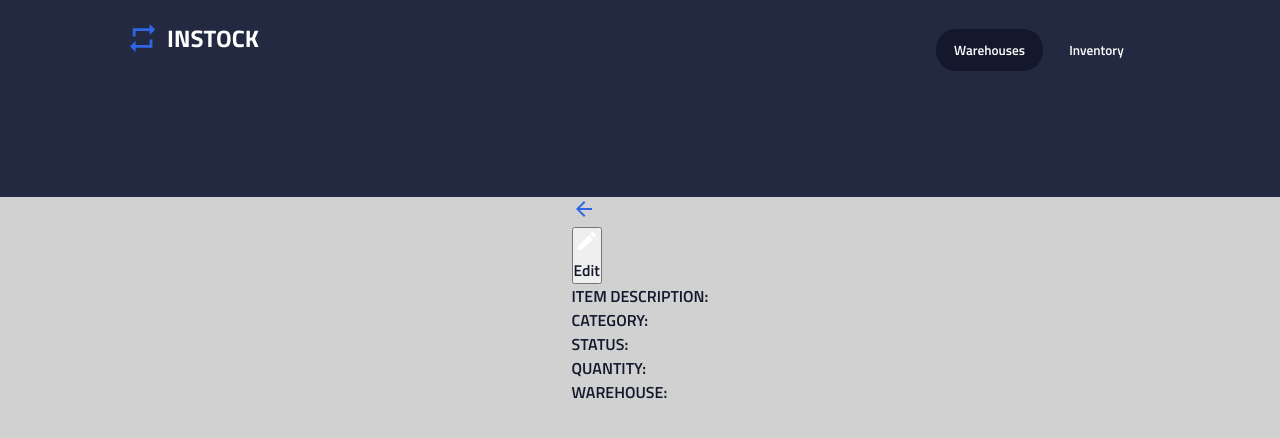
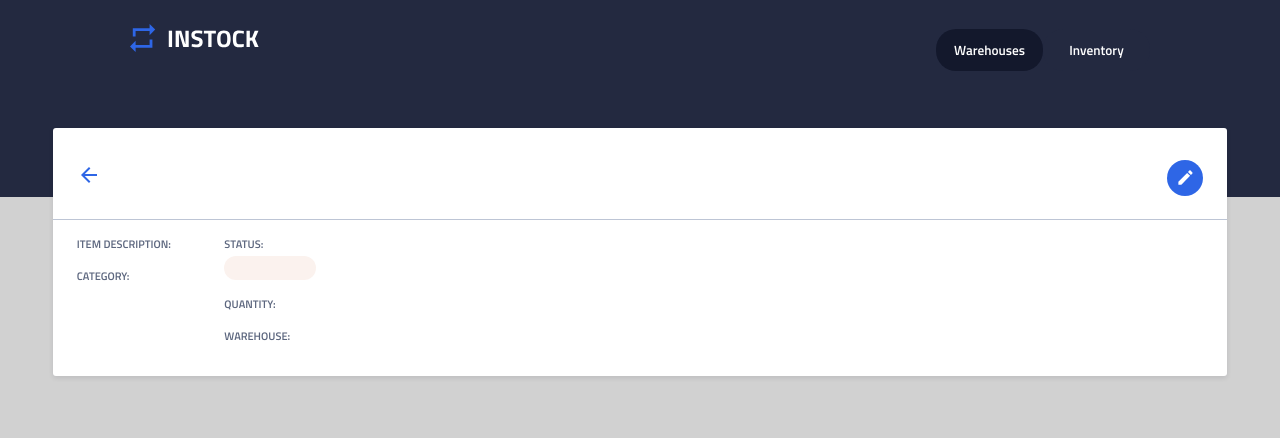
Before and after one commit to MacDavid1989/david-macdonald-instock, a React (Create React App) app in the folder client/: page /warehouse/1/inventory/add in a window 1280 px wide. Shown: the top 438 px of the page. Built offline with nearby package versions, Linux system fonts and the light colour scheme; no server answers.

Commit message:
utilize similar styling from warehouse details page. update BEM classes for some elements with issues.

```diff
--- a/client/src/pages/ItemDetails/ItemDetails.js
+++ b/client/src/pages/ItemDetails/ItemDetails.js
@@ -1,6 +1,7 @@
 import React, { Component } from 'react';
 import axios from 'axios';
 import {Link} from 'react-router-dom';
+import './ItemDetails.scss'
 import backArrow from '../../Assets/Icons/arrow_back-24px.svg'
 import editWhite from '../../Assets/Icons/edit-24px-white.svg'
 
@@ -23,7 +24,7 @@ class ItemDetails extends Component {
             <>
                 <div className="item">
                     <section className="item__banner">
-                        <div className="item__header">
+                        <div className="banner__header">
                             <Link to={`/warehouse/${this.props.match.params.warehouseId}/inventory`}>
                                 <img className="banner__arrow" src={backArrow} alt=""/>
                             </Link>
@@ -50,12 +51,12 @@ class ItemDetails extends Component {
                         <div className="item__info">
                             <div className="item__stock">
                                 <div className="item__status">
-                                    <h4 className="item__heading">STATUS:</h4>
-                                    <p className={!!this.state.item&&this.state.item.status.toUpperCase() === 'IN STOCK' ? "item__value item__value--in" : "item__value item__value--out"}>{!!this.state.item&&this.state.item.status}</p>
+                                    <h4 className="status__heading">STATUS:</h4>
+                                    <p className={!!this.state.item&&this.state.item.status.toUpperCase() === 'IN STOCK' ? "status__value status__value--in" : "status__value status__value--out"}>{!!this.state.item&&this.state.item.status}</p>
                                 </div>
                                 <div className="item__quantity">
-                                    <h4 className="item__heading">QUANTITY:</h4>
-                                    <p className="item__text">{!!this.state.item&&this.state.item.quantity}</p>
+                                    <h4 className="quantity__heading">QUANTITY:</h4>
+                                    <p className="quantity__text">{!!this.state.item&&this.state.item.quantity}</p>
                                 </div>
                             </div>
                             <div>
--- a/client/src/pages/ItemDetails/ItemDetails.scss
+++ b/client/src/pages/ItemDetails/ItemDetails.scss
@@ -1,7 +1,7 @@
 @import '../../partials/variables';
 @import '../../partials/mixins';
 
-.warehouse {
+.item {
     @include normal;
     position: absolute;
     top: 8rem;
@@ -66,4 +66,142 @@
             }
         }
     }
+
+    &__details {
+        display: flex;
+        flex-wrap: wrap;
+        padding: 16px 24px;
+    }
+
+    &__about {
+
+    }
+
+    &__description {
+        width: 147.5px;
+        margin: 0 0 16px;
+
+        .description {
+            &__heading{
+                color: #5C667E;
+                font-size: 11px;
+                line-height: 16px;
+                font-weight: 600;
+                margin: 0 0 4px;
+
+            }
+            &__text {
+                font-size: 13px;
+                line-height: 20px;
+            }
+        }
+    }
+    &__category {
+        width: 147.5px;
+        margin: 0 0 16px;
+
+        .category {
+            &__heading{
+                color: #5C667E;
+                font-size: 11px;
+                line-height: 16px;
+                font-weight: 600;
+                margin: 0 0 4px;
+
+            }
+            &__text {
+                font-size: 13px;
+                line-height: 20px;
+            }
+        }
+    }
+
+    &__info {
+
+    }
+
+    &__stock {
+
+    }
+
+    &__status {
+        width: 147.5px;
+        margin: 0 0 16px;
+
+        .status {
+            &__heading{
+                color: #5C667E;
+                font-size: 11px;
+                line-height: 16px;
+                font-weight: 600;
+                margin: 0 0 4px;
+
+            }
+
+            &__value {
+                display: flex;
+                align-items: center;
+                justify-content: center;
+                height: 24px;
+                border-radius: 20px;
+                font-size: 12px;
+                line-height: 18px;
+                font-weight: 600;
+
+
+                &--in {
+                    color: #158463;
+                    background: rgba(21, 132, 99, 0.07);
+                    width: 65px;
+                    margin: 0 calc(117px + (79/512) * (100vw - 768px)) 0 0;
+
+                }
+
+                &--out {
+                    color: #C94515;
+                    background: rgba(201, 69, 21, 0.07);
+                    width: 92px;
+                    margin: 0 calc(90px + (79/512) * (100vw - 768px)) 0 0;
+                }
+            }
+        }
+    }
+    &__quantity {
+        width: 147.5px;
+        margin: 0 0 16px;
+
+        .quantity {
+            &__heading{
+                color: #5C667E;
+                font-size: 11px;
+                line-height: 16px;
+                font-weight: 600;
+                margin: 0 0 4px;
+
+            }
+            &__text {
+                font-size: 13px;
+                line-height: 20px;
+            }
+        }
+    }
+    &__warehouse {
+        width: 147.5px;
+        margin: 0 0 16px;
+
+        .warehouse {
+            &__heading{
+                color: #5C667E;
+                font-size: 11px;
+                line-height: 16px;
+                font-weight: 600;
+                margin: 0 0 4px;
+
+            }
+            &__text {
+                font-size: 13px;
+                line-height: 20px;
+            }
+        }
+    }
 }
```
Also changed, not shown: 1 other file (tests, documents, lock files or other folders).
